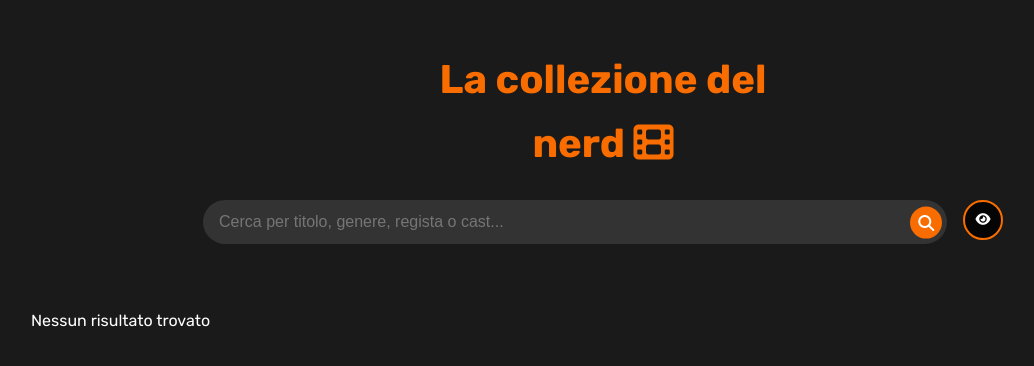
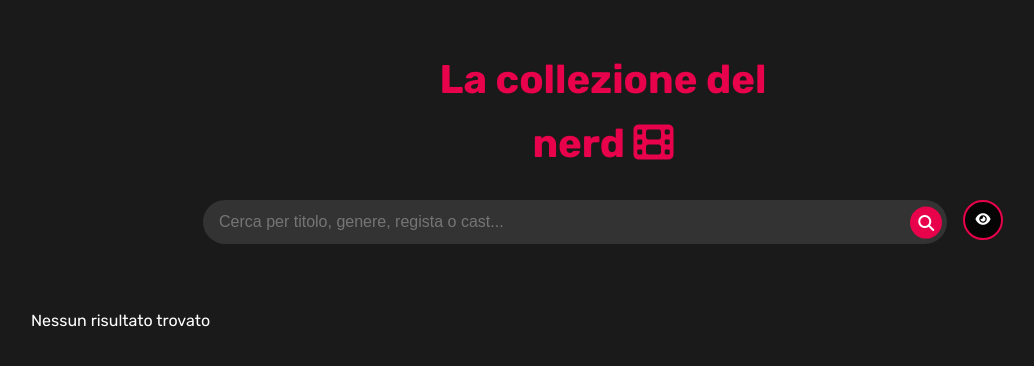
Before and after one commit to mario-rossi-code/must-watch-movies, a plain HTML site: page index.html in a window 1280 px wide. Shown: the whole page, without its empty margins (37-1071 px from the left). Drawn offline with Linux system fonts and the light colour scheme; no server answers.

Commit message:
Colore: Rosa

```diff
--- a/style.css
+++ b/style.css
@@ -1,5 +1,5 @@
 :root {
-    --primary: #f96d00;
+    --primary: #e7024b;
     --dark: #141414;
     --gray: #303030;
     --light-gray: #757575;
```
